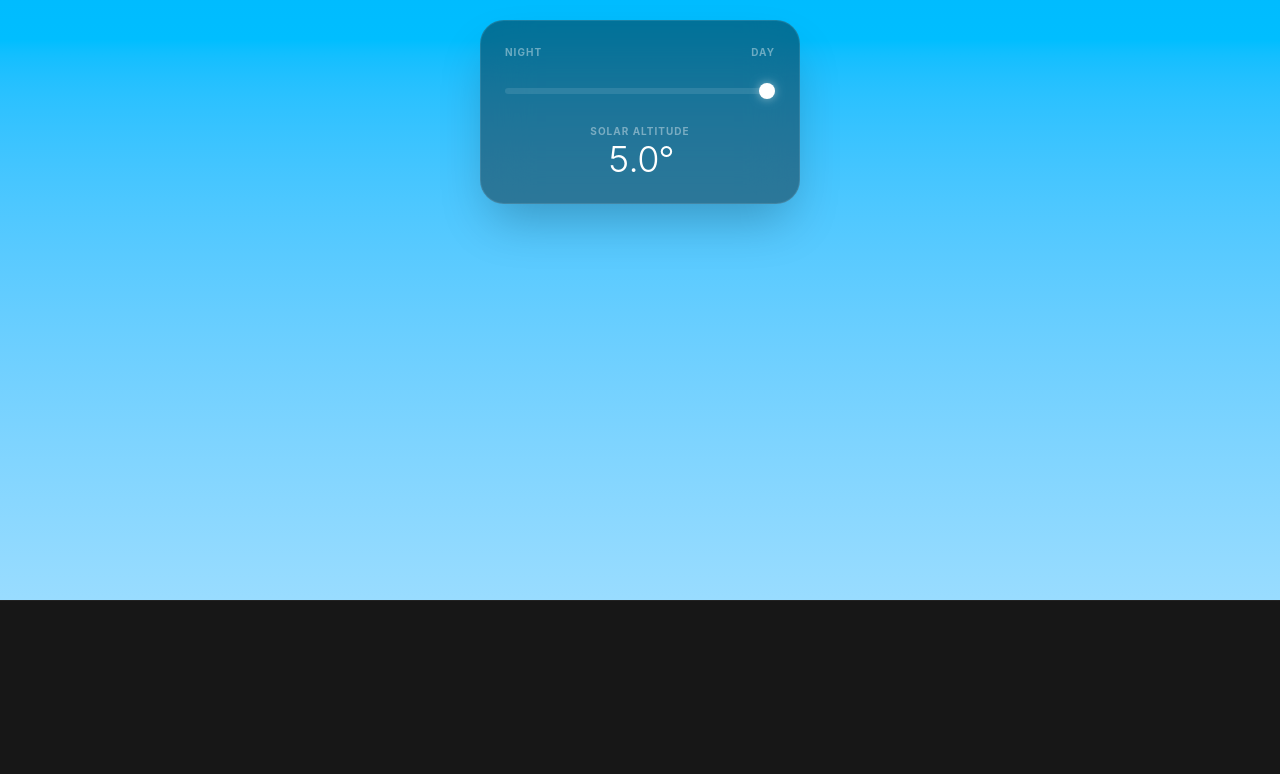
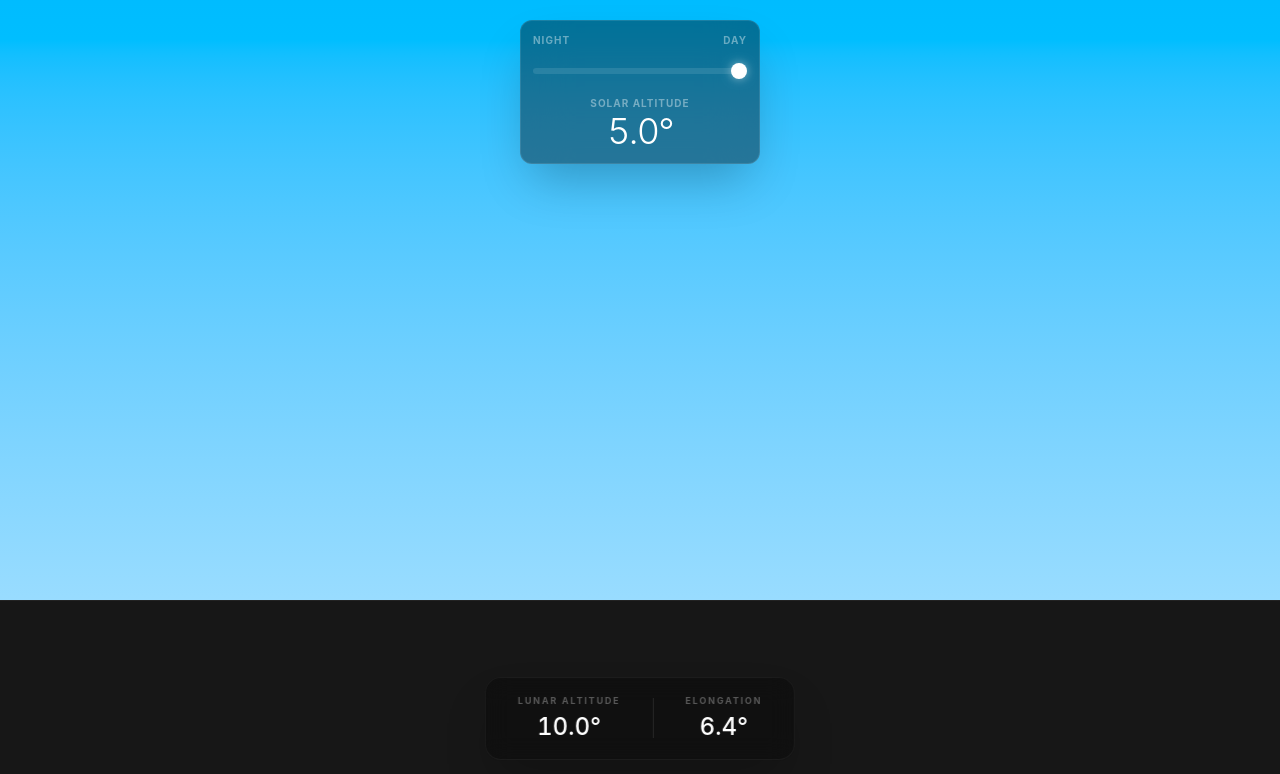
Before and after one commit to PijarAdiluhung/hilal-simulation, a Vue app: page / in a window 1280 px wide. Shown: the top 774 px of the page. Built offline with nearby package versions, Linux system fonts and the light colour scheme.

Commit message:
added elongatuon stat, refactored code to be more readable

```diff
--- a/src/views/SimView.vue
+++ b/src/views/SimView.vue
@@ -1,56 +1,92 @@
 <script setup>
 import { ref, computed } from 'vue'
 
-const solarProgress = ref(5) // Starting a bit above the sunset start
-
-// Constants for positioning
-const ELONGATION_GAP = 3
-const sunSize = ref(50)
-const moonScale = ref(0.8)
-
-const getPosition = (altitude) => {
-  const horizonY = 72 // The horizon line percentage
-  // Each degree now moves the sun more significantly to account for the smaller range
-  return horizonY - altitude * 20
+// --- CONFIGURATION ---
+const CONFIG = {
+  HORIZON_Y: 72, // Percent from top
+  VISUAL_SCALE: 20, // 1 degree = 20 units (vh/%)
+  SUN_SIZE: 50, // px
+  MOON_SCALE: 0.8,
 }
 
-const sunY = computed(() => getPosition(solarProgress.value))
-const moonY = computed(() => getPosition(solarProgress.value + ELONGATION_GAP))
+const solarProgress = ref(5)
+const SUNMOON_GAP = ref(5)
+const AZIMUTH_GAP = ref(4)
+const moonRotation = computed(() => {
+  // We calculate the angle between the moon and the sun
+  const angleRad = Math.atan2(SUNMOON_GAP.value, AZIMUTH_GAP.value)
 
-// SKY LOGIC
+  // Convert radians to degrees
+  const angleDeg = angleRad * (180 / Math.PI)
+
+  return angleDeg
+})
+
+// --- POSITIONING LOGIC ---
+// Now vertical (%) and horizontal (vh) use the same CONFIG.VISUAL_SCALE
+const getVerticalPos = (altitude) => CONFIG.HORIZON_Y - altitude * CONFIG.VISUAL_SCALE
+
+const sunY = computed(() => getVerticalPos(solarProgress.value))
+const moonY = computed(() => getVerticalPos(solarProgress.value + SUNMOON_GAP.value))
+const lunarAltitude = computed(() => solarProgress.value + SUNMOON_GAP.value)
+
+const elongation = computed(() => {
+  return Math.sqrt(Math.pow(SUNMOON_GAP.value, 2) + Math.pow(AZIMUTH_GAP.value, 2))
+})
+
+// --- SKY STATES ---
+const SUNSET_TIMING = {
+  riseStart: 5,
+  peakStart: 2,
+  peakEnd: -2,
+  fadeEnd: -7,
+}
+
 const dayOpacity = computed(() => {
-  // Day sky fades out as we approach the 0.25° mark
   if (solarProgress.value > 0.5) return 1
   return Math.max(0, (solarProgress.value + 0.25) / 0.75)
 })
 
 const sunsetOpacity = computed(() => {
-  const alt = solarProgress.value
+  const p = solarProgress.value
+  const { riseStart, peakStart, peakEnd, fadeEnd } = SUNSET_TIMING
 
-  // Start fading in sunset colors earlier (e.g., 5°) so it's not a jump
-  if (alt > 5) return 0
-  if (alt > 0.25) return (5 - alt) / 4.75
+  // 1. Outside the range
+  if (p >= riseStart || p <= fadeEnd) return 0
 
-  // Peak intensity right at the horizon window
-  if (alt <= 0.25 && alt >= -0.25) return 1
+  // 2. The Peak Plateau (Full Opacity)
+  if (p <= peakStart && p >= peakEnd) return 1
 
-  // Fade out into deep night after the sun is fully down
-  if (alt > -5) return (alt + 5) / 4.75
+  // 3. The Fade-In Ramp (Descending from 5 to 2)
+  if (p < riseStart && p > peakStart) {
+    return (riseStart - p) / (riseStart - peakStart)
+  }
+
+  // 4. The Fade-Out Ramp (Descending from -2 to -7)
+  if (p < peakEnd && p > fadeEnd) {
+    return (p - fadeEnd) / (peakEnd - fadeEnd)
+  }
+
   return 0
 })
 
 const nightOpacity = computed(() => {
-  // Night sky fully takes over once sun disk is down (-0.25°)
   if (solarProgress.value < -0.25) return 1
   if (solarProgress.value < 0.5) return 1 - (solarProgress.value + 0.25) / 0.75
   return 0
 })
 
-// MOON VISIBILITY
 const moonOpacity = computed(() => {
-  if (solarProgress.value > -1) return 0
-  const visibility = Math.abs(solarProgress.value - -1) * 0.1
-  return Math.min(visibility, 0.8)
+  // 1. Check if the sun is low enough (-3°) and elongation is sufficient (6.4°)
+  if (solarProgress.value > -3 || elongation.value < 6.4) {
+    return 0
+  }
+
+  // 2. If conditions are met, calculate a fade-in effect
+  const darknessFactor = Math.abs(solarProgress.value + 3) * 0.1
+
+  // We cap the opacity at 1 (or 0.9 for a softer look)
+  return Math.min(darknessFactor, 0.7)
 })
 
 const groundBrightness = computed(() => {
@@ -80,24 +116,27 @@ const groundBrightness = computed(() => {
       :style="{ opacity: sunsetOpacity }"
     ></div>
 
-    <div>
+    <!-- Celestial Bodies -->
+    <div class="absolute inset-0 z-10">
       <!-- Sun -->
       <div
         class="absolute left-1/2 -translate-x-1/2 rounded-full bg-yellow-50 blur-[1px] shadow-[0_0_60px_20px_rgba(255,252,231,0.5)] transition-all duration-300"
         :style="{
           top: sunY + '%',
-          width: sunSize + 'px',
-          height: sunSize + 'px',
+          width: CONFIG.SUN_SIZE + 'px',
+          height: CONFIG.SUN_SIZE + 'px',
         }"
       ></div>
 
-      <!-- The Crescent -->
+      <!-- Moon -->
       <div
         class="absolute left-1/2 transition-all duration-300"
         :style="{
           top: moonY + '%',
           opacity: moonOpacity,
-          transform: `translateX(-90px) scale(${moonScale}) rotate(65deg)`,
+          transform: `translateX(calc(-50% + ${AZIMUTH_GAP * -CONFIG.VISUAL_SCALE}vh))
+                scale(${CONFIG.MOON_SCALE})
+                rotate(${moonRotation}deg)`,
         }"
       >
         <div class="relative w-20 h-20">
@@ -117,10 +156,10 @@ const groundBrightness = computed(() => {
 
     <!-- Interface -->
     <div
-      class="absolute top-5 left-1/2 -translate-x-1/2 z-20 w-80 bg-black/40 backdrop-blur-xl p-6 rounded-3xl border border-white/10 shadow-2xl"
+      class="absolute top-5 left-1/2 -translate-x-1/2 z-20 w-60 bg-black/40 backdrop-blur-xl p-3 rounded-xl border border-white/10 shadow-2xl"
     >
       <div
-        class="flex justify-between text-white/40 text-[10px] mb-4 font-bold tracking-widest uppercase"
+        class="flex justify-between text-white/40 text-[10px] mb-2 font-bold tracking-widest uppercase"
       >
         <span>Night</span>
         <span>Day</span>
@@ -129,20 +168,51 @@ const groundBrightness = computed(() => {
       <input
         v-model.number="solarProgress"
         type="range"
-        min="-7"
+        min="-10"
         max="5"
         step="0.1"
         class="w-full h-1.5 bg-white/10 rounded-full appearance-none cursor-pointer accent-white"
       />
 
       <!-- Update the text display -->
-      <div class="mt-6 flex flex-col items-center">
+      <div class="mt-4 flex flex-col items-center">
         <span class="text-[10px] text-white/40 font-bold tracking-widest uppercase"
           >Solar Altitude</span
         >
         <span class="text-white font-light text-4xl tracking-tighter tabular-nums">
           {{ solarProgress.toFixed(1) }}°
         </span>
+      </div>
+    </div>
+
+    <!-- Bottom Stats -->
+    <div
+      class="absolute bottom-10 left-1/2 -translate-x-1/2 z-20 flex gap-8 px-8 py-4 bg-black/30 backdrop-blur-md rounded-2xl border border-white/5 shadow-2xl"
+    >
+      <div class="flex flex-col items-center">
+        <span
+          class="text-[9px] text-white/30 font-bold tracking-[0.2em] uppercase mb-1 whitespace-nowrap"
+          >Lunar Altitude</span
+        >
+        <div class="flex items-baseline gap-1">
+          <span class="text-white font-medium text-2xl tabular-nums"
+            >{{ lunarAltitude.toFixed(1) }}°</span
+          >
+        </div>
+      </div>
+
+      <!-- Vertical Divider -->
+      <div class="w-px h-10 bg-white/10 self-center"></div>
+
+      <div class="flex flex-col items-center">
+        <span class="text-[9px] text-white/30 font-bold tracking-[0.2em] uppercase mb-1"
+          >Elongation</span
+        >
+        <div class="flex items-baseline gap-1">
+          <span class="text-white font-medium text-2xl tabular-nums"
+            >{{ elongation.toFixed(1) }}°</span
+          >
+        </div>
       </div>
     </div>
   </div>
```
